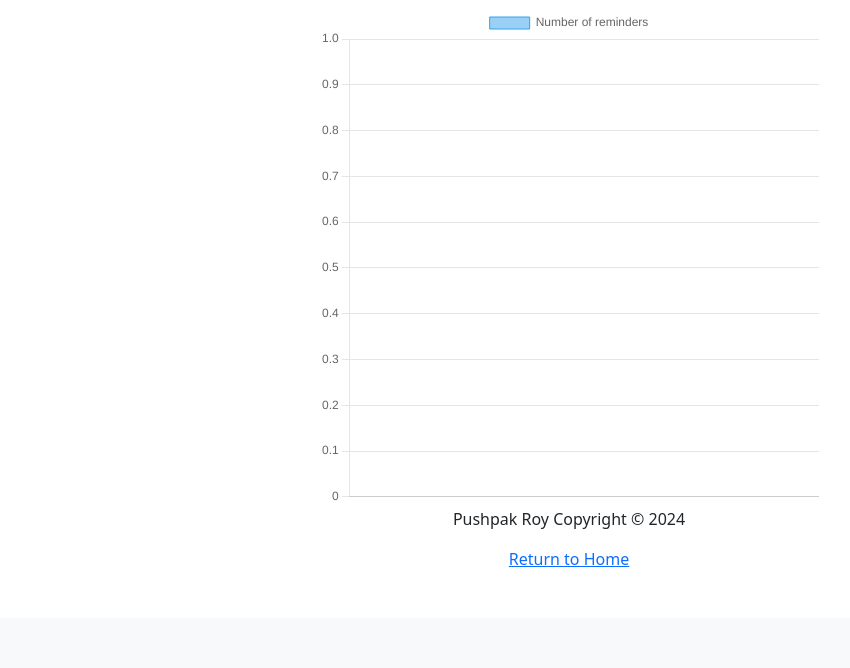
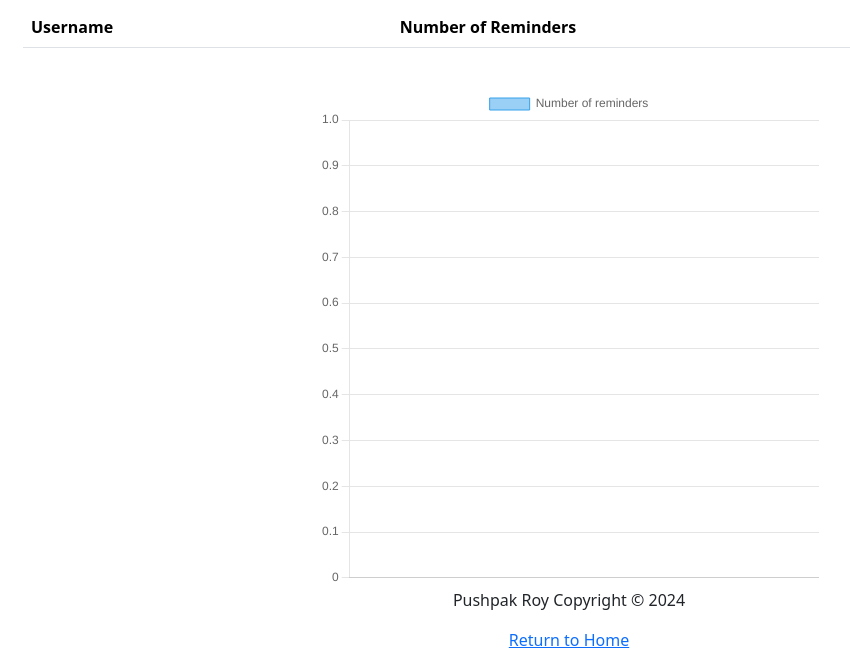
Before and after one commit to puroy3/COSC4806-5, a PHP site: page /reports/mostRemindersPerson in a window 1280 px wide. Shown: the part 182-850 px from the top of the page, without its empty margins (71-921 px from the left). Before the commit the page ends 749 px from the top, so only its background shows below. Run offline with PHP 8.4, Linux system fonts and the light colour scheme; the visitor is signed in with stand-in values (Sample User, id 1); tables that the repository leaves empty or names only in its code hold one stand-in row (values such as "Sample post"); data that the repository does not hold is empty.

Commit message:
Added a table representation for MostRemindersPerson

```diff
--- a/app/views/reports/mostRemindersPerson.php
+++ b/app/views/reports/mostRemindersPerson.php
@@ -15,6 +15,29 @@ foreach ($data['users'] as $user) {
 <div style="display: flex; justify-content: center;">
   <h4>User: <?= htmlspecialchars($userWithTheMostReminders['username']) ?> with <?= $userWithTheMostReminders['reminder_count'] ?> reminders</h4>
 </div>
+<div class="container">
+  <div class="row justify-content-center">
+    <div class="col-lg-12">
+      <table class="table">
+        <thead>
+        <tr>
+          <th>Username</th>
+          <th>Number of Reminders</th>
+        </tr>
+        </thead>
+        <tbody>
+          <?php foreach ($data['users'] as $user) { ?>
+          <tr>
+            <td><?= htmlspecialchars($user['username']) ?></td>
+            <td><?= $user['reminder_count'] ?></td>
+          </tr>
+          <?php } ?>
+        </tbody>
+      </table>
+</div>
+</div>
+</div>
+<br>
 <div style="display: flex; justify-content: center;">
   <div style="width: 500px; height: 500px;">
     <canvas id="mostRemindersPersonChart"></canvas>
```
